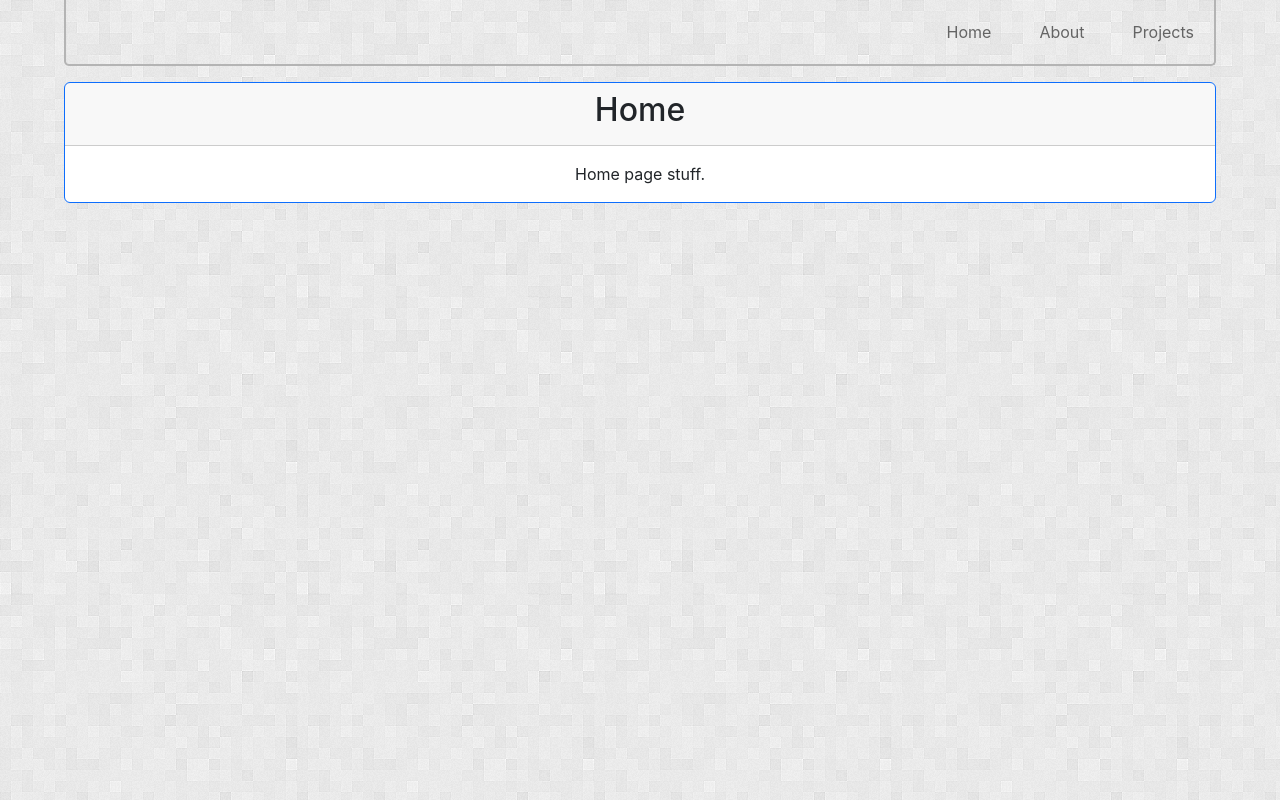
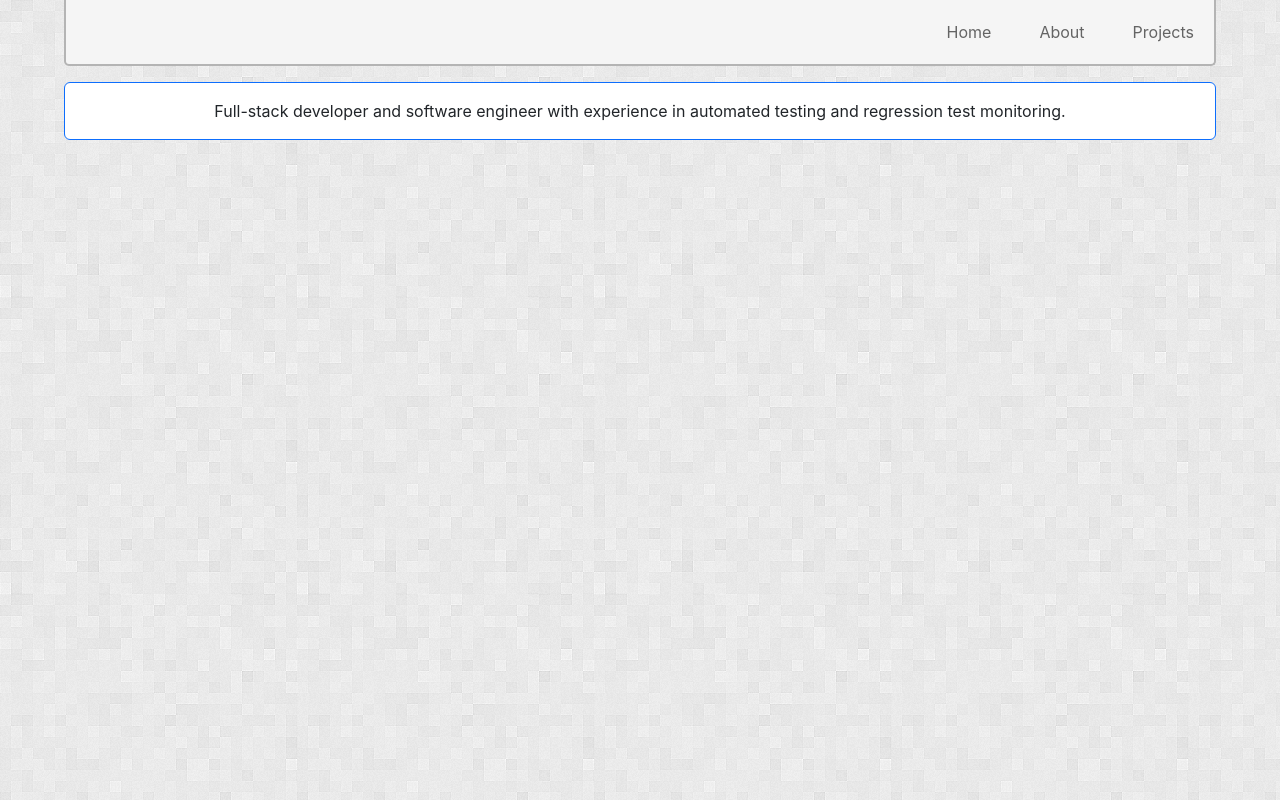
Before and after one commit to JMAdsit/personal-website, a React (Create React App) app: page / in a window 1280 px wide. Built offline with nearby package versions, Linux system fonts and the light colour scheme.

Commit message:
refactor text card component

```diff
--- a/src/components/MainCard.js
+++ /dev/null
@@ -1,21 +0,0 @@
-import React from "react";
-
-function MainCard({title, body}) {
-    return (
-    <div className="card rounded border border-primary my-3 mx-auto">
-
-        <div className="card-header">
-            <h2 className="card-title text-center">
-                {title}
-            </h2>
-        </div>
-
-        <div className="card-body">
-            <p className="card-text">
-                {body}
-            </p>
-        </div>
-    </div>);
-}
-
-export default MainCard;
--- /dev/null
+++ b/src/components/TextCard.js
@@ -0,0 +1,29 @@
+import React from "react";
+
+function IsTitleCard({title}) {
+    if (!title) {return null;}
+
+    return (
+    <div className="card-header">
+        <h2 className="card-title text-center">
+            {title}
+        </h2>
+    </div>)
+}
+
+function TextCard({title, cardBody}) {
+
+    return (
+    <div className="card rounded border border-primary my-3 mx-auto">
+
+        <IsTitleCard title={title} />
+
+        <div className="card-body">
+            <p className="card-text">
+                {cardBody}
+            </p>
+        </div>
+    </div>);
+}
+
+export default TextCard;
--- a/src/index.css
+++ b/src/index.css
@@ -28,6 +28,7 @@ code {
   border-color: rgb(180, 180, 180);
   border-bottom-left-radius: 5px;
   border-bottom-right-radius: 5px;
+  background-color: #f5f5f5;
 }
 
 @media (max-width: 1333px) {
--- a/src/pages/AboutMe.js
+++ b/src/pages/AboutMe.js
@@ -1,5 +1,5 @@
 import React from "react";
-import MainCard from "../components/MainCard";
+import TextCard from "../components/TextCard";
 
 function AboutMe() {
     let title = "About Me";
@@ -7,7 +7,7 @@ function AboutMe() {
 
     return (
         <div className="d-flex flex-column justify-content-center">
-            <MainCard
+            <TextCard
                 title={title}
                 body={body}
             />
--- a/src/pages/Home.js
+++ b/src/pages/Home.js
@@ -1,15 +1,13 @@
 import React from "react";
-import MainCard from "../components/MainCard";
+import TextCard from "../components/TextCard";
 
 function Home() {
-    let title = "Home";
-    let body = "Home page stuff.";
+    let body = "Full-stack developer and software engineer with experience in automated testing and regression test monitoring.";
 
     return (
         <div className="main-content-box flex-column justify-content-center m-auto">
-            <MainCard
-                title={title}
-                body={body}
+            <TextCard
+                cardBody={body}
             />
         </div>
     );
--- a/src/pages/NotFound.js
+++ b/src/pages/NotFound.js
@@ -1,5 +1,5 @@
 import React from "react";
-import MainCard from "../components/MainCard";
+import TextCard from "../components/TextCard";
 
 /**
  * Defines the "Not Found" page that is displayed for any unmatched route.
@@ -12,7 +12,7 @@ function NotFound() {
 
     return (
         <div className="NotFound d-flex flex-column justify-content-center">
-            <MainCard
+            <TextCard
                 title={title}
                 body={body}
             />
```
